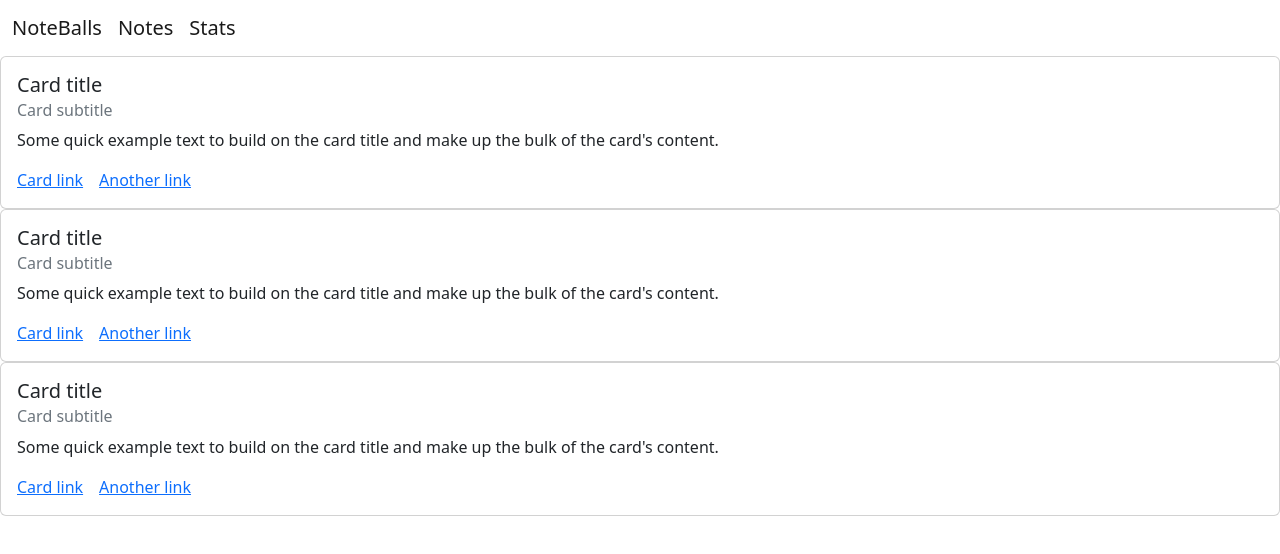
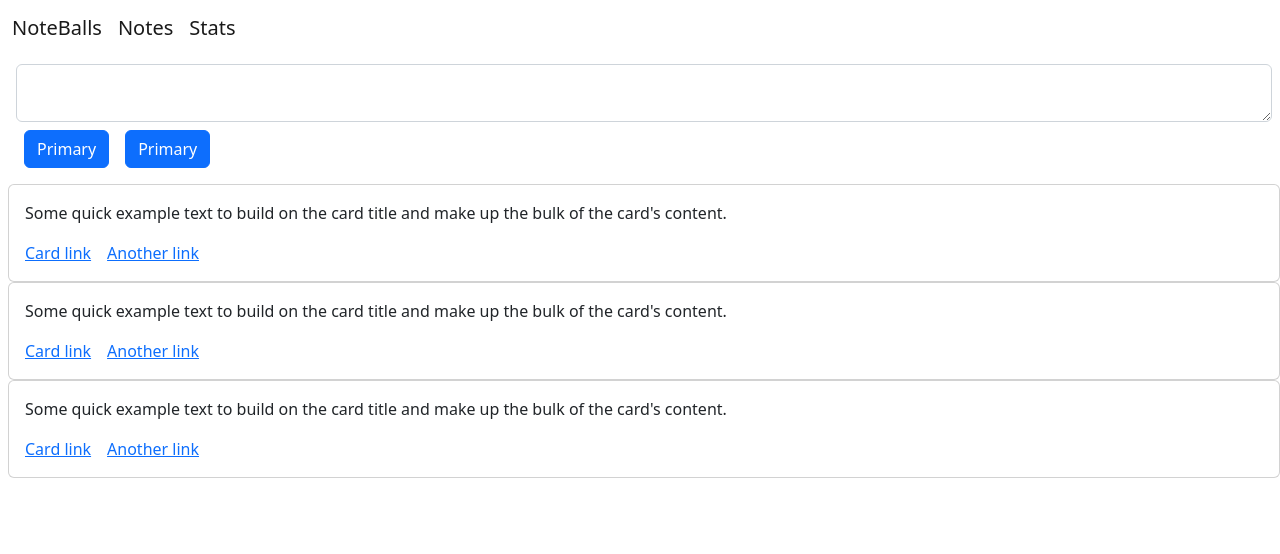
Before and after one commit to moabdurrakib/note-ball-app-vue3, a Vue app: page / in a window 1280 px wide. Shown: the top 554 px of the page. Built offline with nearby package versions, Linux system fonts and the light colour scheme.

Commit message:
add note form (design)

```diff
--- a/src/views/ViewNotes.vue
+++ b/src/views/ViewNotes.vue
@@ -1,9 +1,17 @@
 <template>
-  <div class="notes">
+  <div class="notes ms-2">
+    <div class="form-floating m-2">
+      <textarea
+        class="form-control"
+        placeholder="Add a new note"
+        id="floatingTextarea"
+      ></textarea>
+      <label for="floatingTextarea"></label>
+      <button type="button" class="btn btn-primary m-2">Primary</button>
+      <button type="button" class="btn btn-primary m-2">Primary</button>
+    </div>
     <div class="card" v-for="i in 3" :key="i">
       <div class="card-body">
-        <h5 class="card-title">Card title</h5>
-        <h6 class="card-subtitle mb-2 text-muted">Card subtitle</h6>
         <p class="card-text">
           Some quick example text to build on the card title and make up the
           bulk of the card's content.
```
